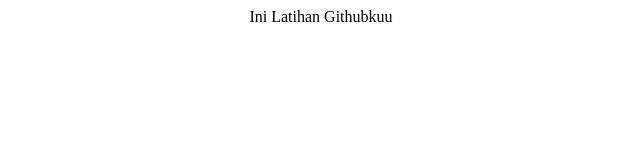
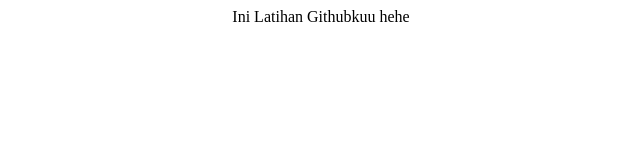
Before and after one commit to elsyberliana/Latihan-Github, a plain HTML site: page index.html in a window 1280 px wide. Shown: the full height of the page, 319-959 px from the left. Drawn offline with Linux system fonts and the light colour scheme.

Commit message:
Second Commit

```diff
--- a/index.html
+++ b/index.html
@@ -3,6 +3,6 @@
 	<title>Latihan Github</title>
 </head>
 <body>
-	<center>Ini Latihan Githubkuu</center>
+	<center>Ini Latihan Githubkuu hehe</center>
 </body>
 </html>
```
